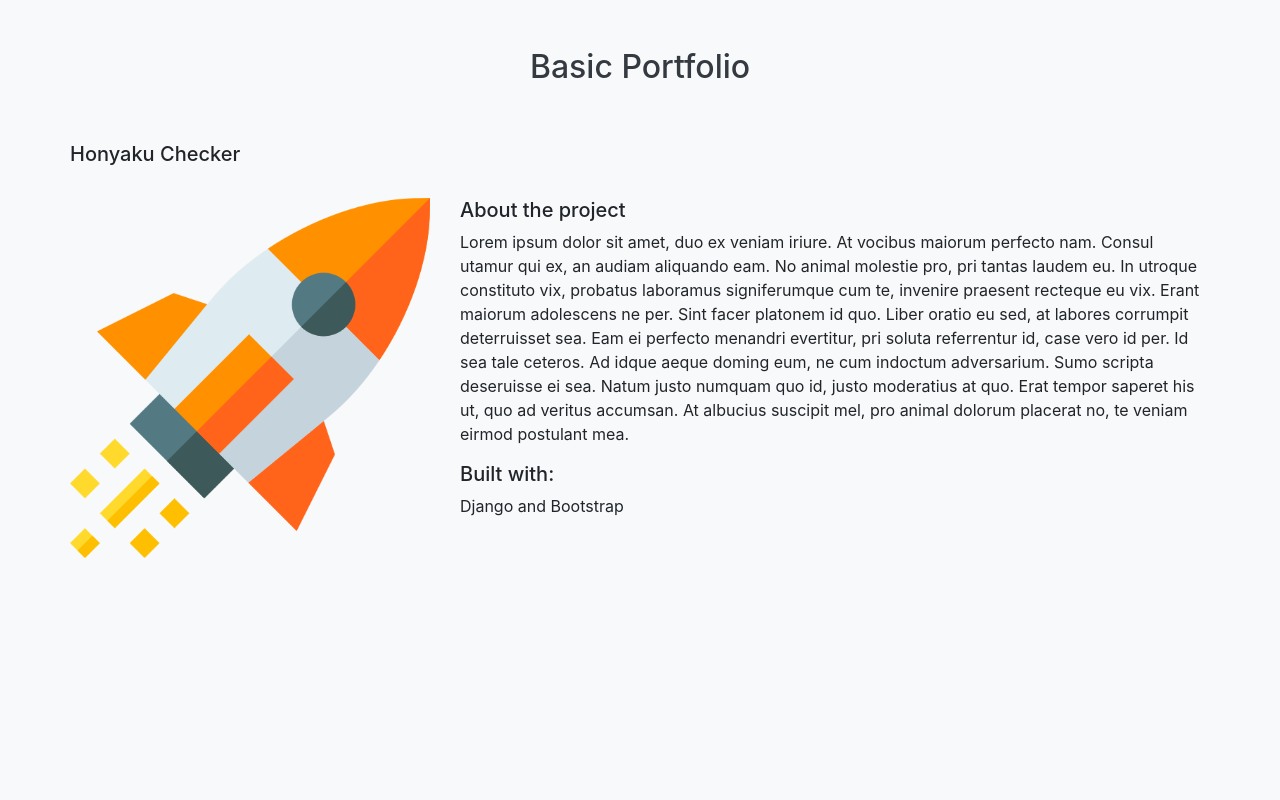
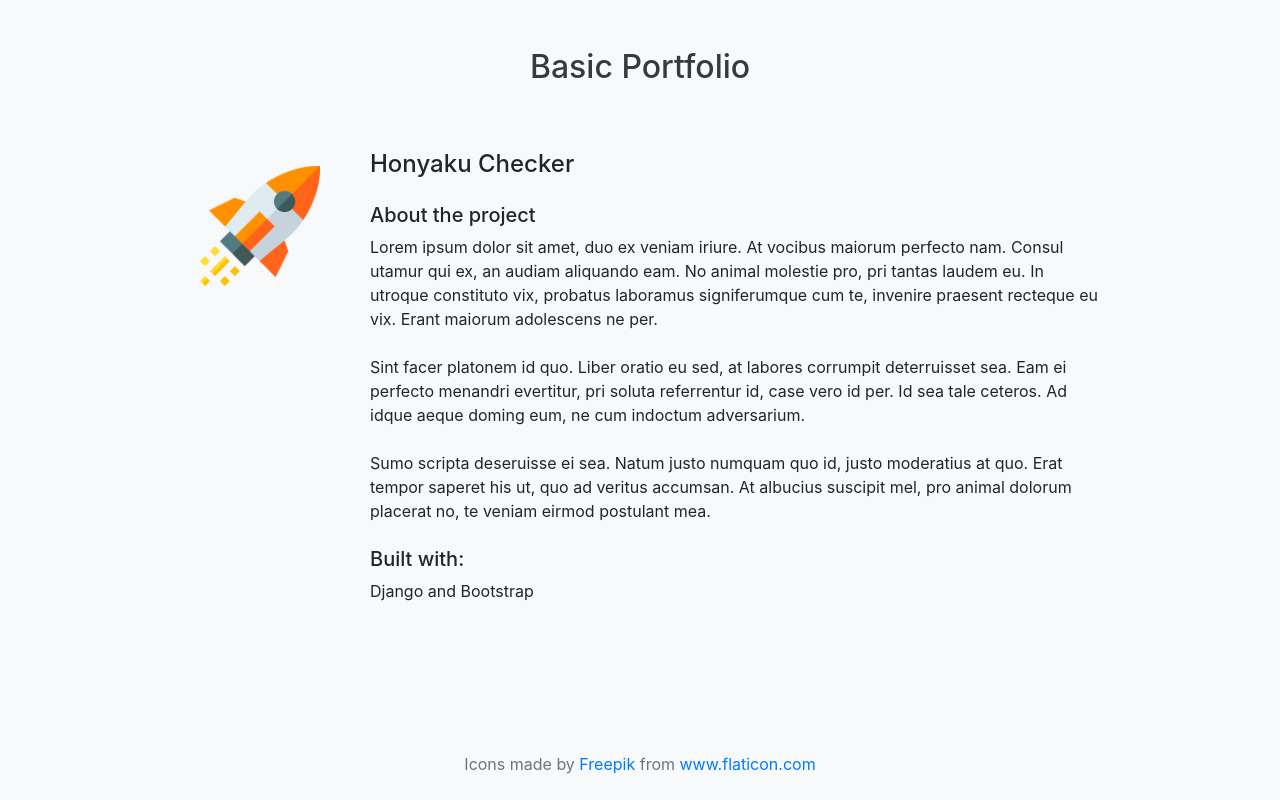
Before and after one commit to 4ka0/django_porfolio, a Django app: page /1 in a window 1280 px wide. Run offline with Django 3.2, Linux system fonts and the light colour scheme; data comes from the database, SQL or seed files in the repository; both versions use the stored data as it was after the commit; some libraries are stand-ins or nearby versions.

Commit message:
Added footer

```diff
--- a/projects/templates/projects/all_projects.html
+++ b/projects/templates/projects/all_projects.html
@@ -22,8 +22,6 @@
                         <a class="btn btn-outline-primary" href="{% url 'projects:project_detail' project.pk %}">Read more</a>
                     </div>
 
-
-
                 </div>
             </div>
 
--- a/projects/templates/projects/base.html
+++ b/projects/templates/projects/base.html
@@ -23,5 +23,12 @@
             </div>
 
         </div>
+
+        <footer class="footer mb-4" style="position: fixed; bottom: 0; width: 100%;">
+            <div class="container text-center">
+                <span class="text-muted">Icons made by <a href="https://www.flaticon.com/authors/freepik" title="Freepik">Freepik</a> from <a href="https://www.flaticon.com/" title="Flaticon"> www.flaticon.com</a></span>
+            </div>
+        </footer>
+
     </body>
 </html>
--- a/projects/templates/projects/detail.html
+++ b/projects/templates/projects/detail.html
@@ -1,26 +1,27 @@
 {% extends 'projects/base.html' %}
-
 {% load static %}
 
 {% block content %}
 
-    <div class="mb-4">
-        <h5>{{ project.title }}</h5>
-    </div>
+    <div class="container">
+        <div class="row">
+            <div class="col-md-1"></div>
 
-    <div class="row">
+            <!-- Image -->
+            <div class="col-md-2 text-center pt-4">
+                <img class="img-fluid" src="{% static project.image %}" alt="{{ project.description }}" width="120" height="120">
+            </div>
 
-        <div class="col-md-4">
-            <img class="img-fluid" src="{% static project.image %}" alt="{{ project.description }}" width="100%">
+            <!-- Text -->
+            <div class="col-md-8 pt-2">
+                <h4 class="pb-3">{{ project.title }}</h4>
+                <h5>About the project</h5>
+                <p>{{ project.description|linebreaksbr }}</p>
+                <h5 class="pt-2">Built with:</h5>
+                <p>{{ project.technology }}</p>
+            </div>
+
         </div>
-
-        <div class="col-md-8">
-            <h5>About the project</h5>
-            <p>{{ project.description }}</p>
-            <h5>Built with:</h5>
-            <p>{{ project.technology }}</p>
-        </div>
-
     </div>
 
 {% endblock %}
```
Also changed, not shown: db.sqlite3.
